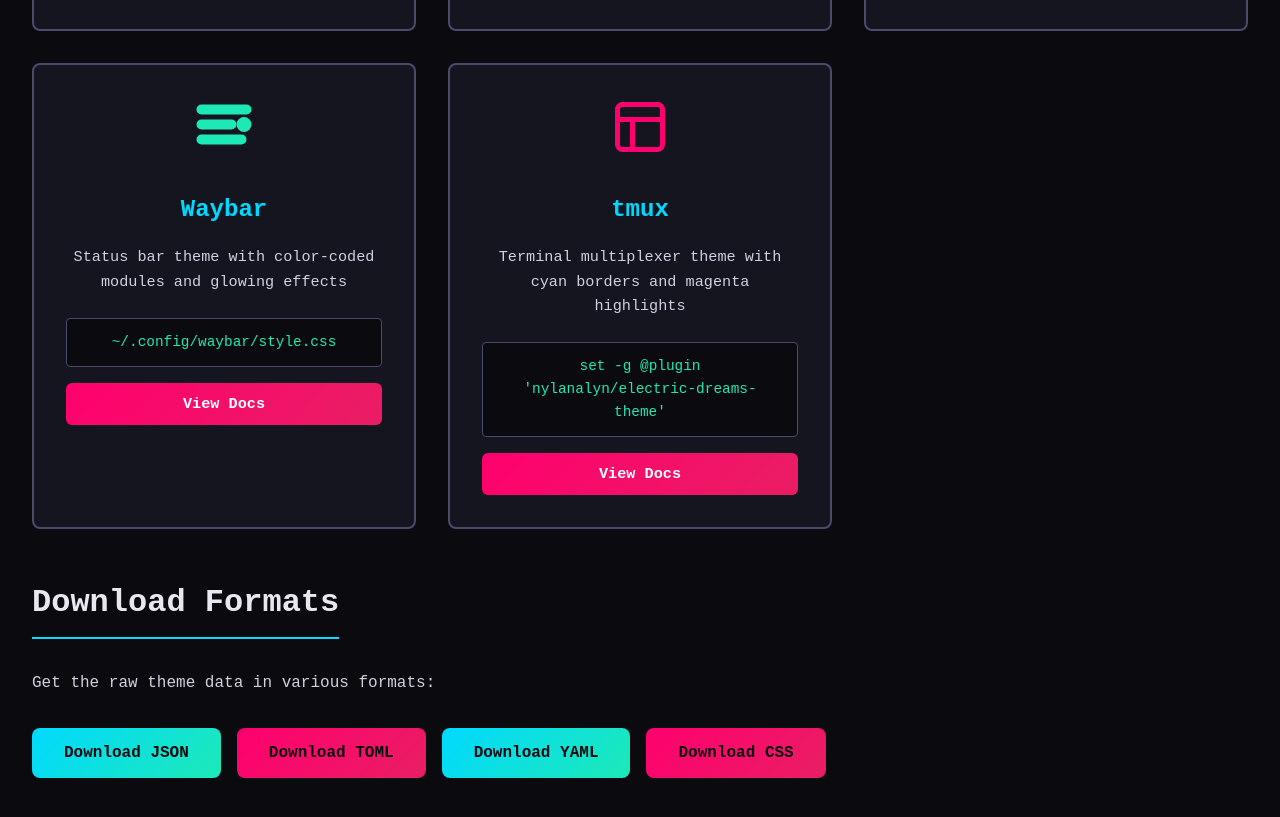
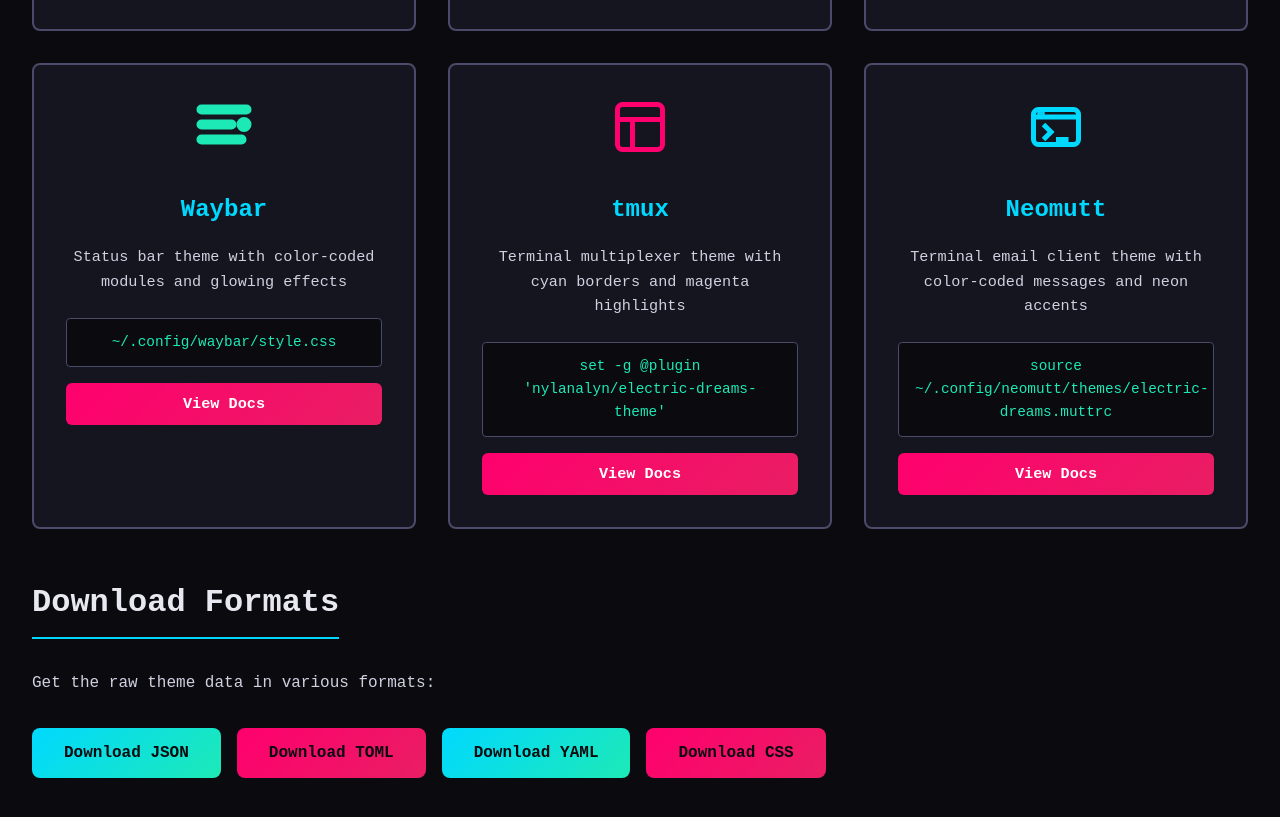
Before and after one commit to nylanalyn/electric-dreams-theme, a browser extension: page docs/index.html in a window 1280 px wide. Shown: the part 3651-4468 px from the top of the page. Drawn offline with Linux system fonts and the light colour scheme.

Commit message:
added neomutt

```diff
--- a/docs/index.html
+++ b/docs/index.html
@@ -718,6 +718,23 @@
                         <button class="app-btn" onclick="window.open('tmux-electric-dreams.html', '_blank')">View Docs</button>
                     </div>
                 </div>
+
+                <div class="app-card">
+                    <div class="app-icon">
+                        <svg width="60" height="60" viewBox="0 0 24 24" fill="none" stroke="#00D9FF" stroke-width="2">
+                            <rect x="3" y="5" width="18" height="14" rx="2"/>
+                            <path d="M3 8h18"/>
+                            <circle cx="6" cy="6.5" r="0.5" fill="#00D9FF"/>
+                            <path d="M7 11l3 3-3 3M12 17h5"/>
+                        </svg>
+                    </div>
+                    <h3 class="app-name">Neomutt</h3>
+                    <p class="app-description">Terminal email client theme with color-coded messages and neon accents</p>
+                    <div class="app-install">
+                        <code class="install-code">source ~/.config/neomutt/themes/electric-dreams.muttrc</code>
+                        <button class="app-btn" onclick="window.open('neomutt-electric-dreams.html', '_blank')">View Docs</button>
+                    </div>
+                </div>
             </div>
 
             <h2 style="margin-top: 3rem;">Download Formats</h2>
```
Also changed, not shown: README.md, ports/neomutt/README.md (added), 1 other file.
